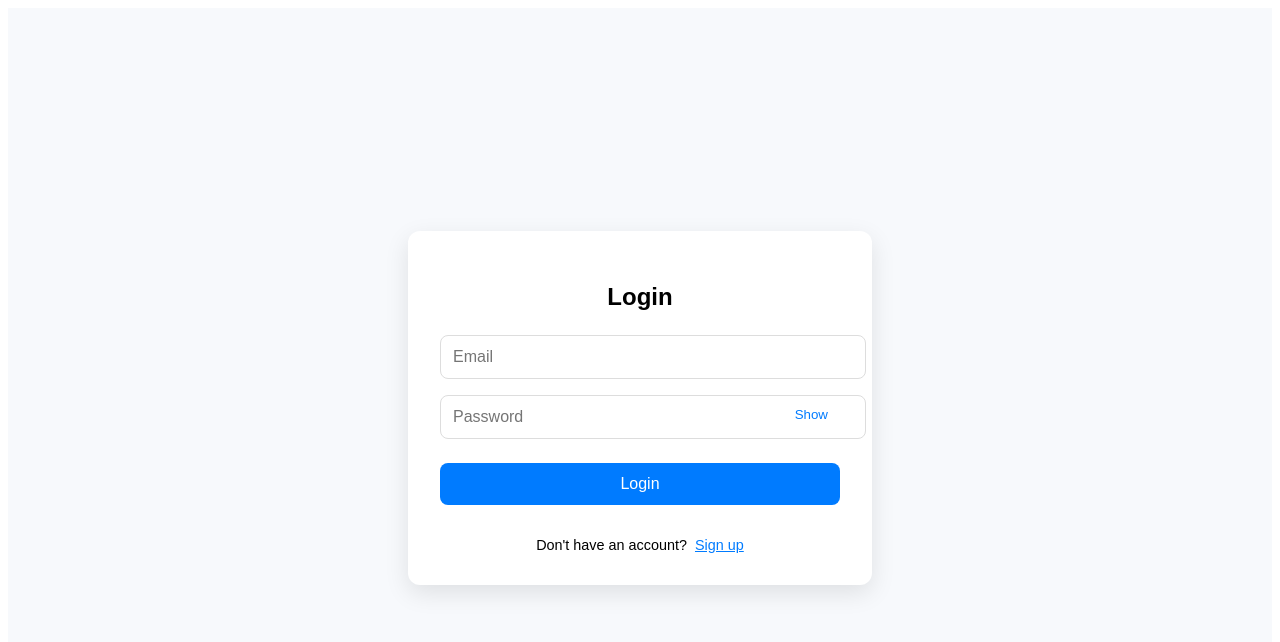
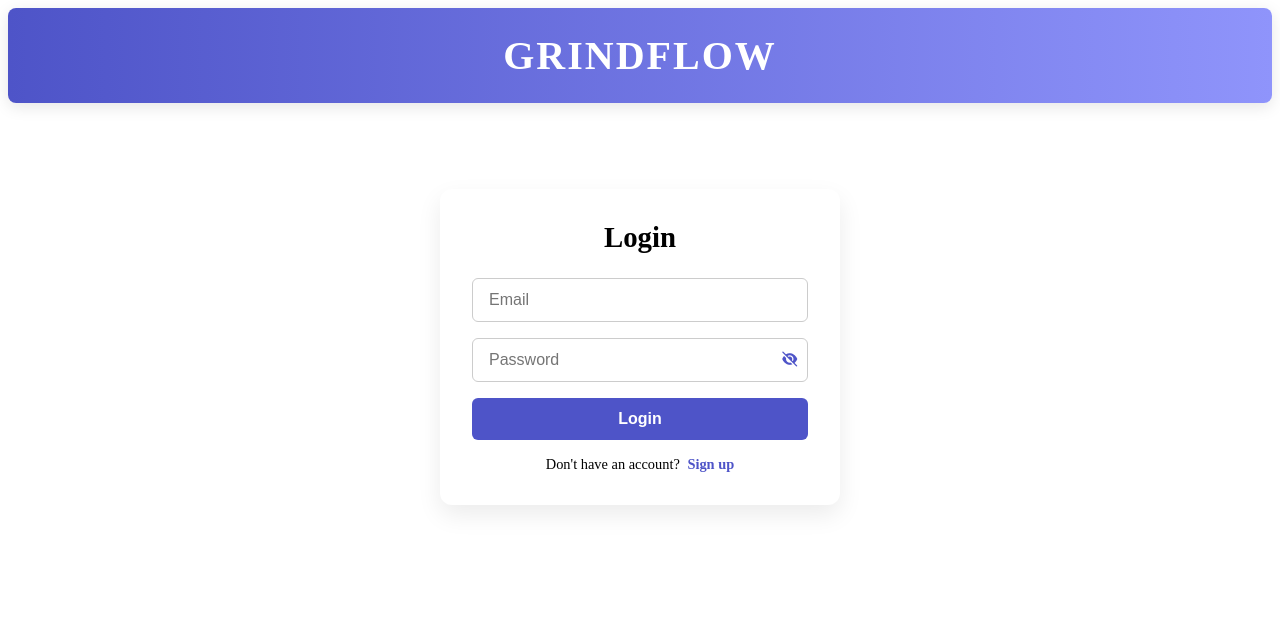
Before and after one commit to Mohammed-Dhameem/grindflow, an Angular app in the folder frontend/grindflow-frontend/: page /auth in a window 1280 px wide. Shown: the top 642 px of the page. Built offline with nearby package versions, Linux system fonts and the light colour scheme; no server answers.

Commit message:
Resolved google login hiding issues

```diff
--- a/frontend/grindflow-frontend/angular.json
+++ b/frontend/grindflow-frontend/angular.json
@@ -32,6 +32,7 @@
               }
             ],
             "styles": [
+              "node_modules/@fortawesome/fontawesome-free/css/all.min.css",
               "src/styles.css"
             ],
             "scripts": [],
--- a/frontend/grindflow-frontend/package.json
+++ b/frontend/grindflow-frontend/package.json
@@ -20,6 +20,7 @@
     "@angular/platform-server": "^19.2.0",
     "@angular/router": "^19.2.0",
     "@angular/ssr": "^19.2.6",
+    "@fortawesome/fontawesome-free": "^7.0.0",
     "express": "^4.18.2",
     "rxjs": "~7.8.0",
     "tslib": "^2.3.0",
--- a/frontend/grindflow-frontend/src/app/landing-page/landing-page.component.css
+++ b/frontend/grindflow-frontend/src/app/landing-page/landing-page.component.css
@@ -1,112 +1,153 @@
-/* General page styling */
+/* Reset default styles */
+* {
+  margin: 0;
+  padding: 0;
+  box-sizing: border-box;
+}
+
+html, body {
+  height: 100%;
+  overflow: hidden;
+  font-family: 'Segoe UI', sans-serif;
+  background-color: #f9f9f9;
+}
+
+/* Master screen wrapper */
+.screenfix {
+  height: 100dvh;
+  display: flex;
+  flex-direction: column;
+}
+
+/* Header section with brand */
+.site-header {
+  padding: 1.5rem 0;
+  text-align: center;
+  background: linear-gradient(to right, #4e54c8, #8f94fb);
+  border-radius: 8px;
+  box-shadow: 0 4px 16px rgba(0, 0, 0, 0.1);
+}
+
+.brand-name {
+  font-size: 2.5rem;
+  font-weight: 800;
+  color: white;
+  letter-spacing: 2px;
+}
+
+/* Centered container for forms */
 .container {
+  margin-top: 70px;
   display: flex;
   justify-content: center;
   align-items: center;
-  height: 100vh;
-  background: #f7f9fc;
-  font-family: Arial, sans-serif;
+  padding: 1rem;
 }
 
-/* Auth card */
+/* Auth box style */
 .auth-box {
   width: 100%;
   max-width: 400px;
   padding: 2rem;
+  background-color: #fff;
   border-radius: 12px;
-  background-color: white;
-  box-shadow: 0 8px 24px rgba(0, 0, 0, 0.1);
+  box-shadow: 0 10px 24px rgba(0, 0, 0, 0.08);
+  text-align: center;
 }
 
-/* Headings */
 .auth-box h2 {
-  text-align: center;
   margin-bottom: 1.5rem;
+  font-size: 1.8rem;
+  font-weight: 700;
 }
 
-/* Input fields */
-.auth-box input {
+/* Inputs */
+.auth-box input[type="email"],
+.auth-box input[type="password"],
+.auth-box input[type="text"] {
   width: 100%;
-  padding: 0.75rem;
+  padding: 0.75rem 1rem;
   margin-bottom: 1rem;
-  border: 1px solid #ddd;
-  border-radius: 8px;
+  border: 1px solid #ccc;
+  border-radius: 6px;
   font-size: 1rem;
 }
 
-/* Submit buttons */
-.auth-box button[type="submit"] {
-  width: 100%;
-  padding: 0.75rem;
-  background-color: #007bff;
-  color: white;
-  border: none;
-  border-radius: 8px;
-  cursor: pointer;
-  font-size: 1rem;
-  margin-top: 0.5rem;
-  transition: background 0.3s;
-}
-
-.auth-box button[type="submit"]:hover {
-  background-color: #0056b3;
-}
-
-/* Toggle link */
-.toggle-text {
-  text-align: center;
-  margin-top: 1rem;
-  font-size: 0.9rem;
-}
-
-.toggle-text a {
-  color: #007bff;
-  cursor: pointer;
-  margin-left: 4px;
-  text-decoration: underline;
-}
-
-/* Google login button */
-.google-btn {
-  margin: 1rem auto;
-  display: flex;
-  justify-content: center;
-}
-
-/* Message */
-.message {
-  text-align: center;
-  margin-top: 1rem;
-  color: #555;
-}
-
-/* Password field with show/hide toggle */
+/* Password toggle */
 .password-field {
   position: relative;
 }
 
 .toggle-btn {
   position: absolute;
-  top: 0;
-  right: 0;
-  padding: 0.75rem;
+  right: 10px;
+  top: 35%;
+  transform: translateY(-50%);
   background: none;
   border: none;
-  color: #007bff;
+  color: #4e54c8;
+  font-weight: 600;
   cursor: pointer;
 }
 
-/* Modal for duplicate email */
-.modal {
+/* Submit button */
+.auth-box button[type="submit"] {
+  width: 100%;
+  padding: 0.75rem;
+  background-color: #4e54c8;
+  color: white;
+  border: none;
+  border-radius: 6px;
+  font-size: 1rem;
+  font-weight: 600;
+  cursor: pointer;
+  transition: background 0.3s ease;
+}
+
+.auth-box button[type="submit"]:hover {
+  background-color: #3b42b0;
+}
+
+/* Toggle text */
+.toggle-text {
+  margin-top: 1rem;
+  font-size: 0.9rem;
+}
+
+.toggle-text a {
+  color: #4e54c8;
+  font-weight: 600;
+  margin-left: 4px;
+  cursor: pointer;
+}
+
+/* Message */
+.message {
+  margin-top: 1rem;
+  color: #e74c3c;
+  font-weight: 600;
+}
+
+/* Google button section */
+.google-section {
+  margin: 1rem 0;
+}
+
+.google-btn {
+  width: 100%;
+}
+
+/* Modal backdrop */
+.modal-backdrop {
   position: fixed;
   top: 0;
   left: 0;
   width: 100%;
   height: 100%;
-  background: rgba(0, 0, 0, 0.4);
+  background-color: rgba(0, 0, 0, 0.5);
   display: flex;
+  align-items: center;
   justify-content: center;
-  align-items: center;
 }
 
 .modal-content {
@@ -114,19 +155,5 @@
   padding: 2rem;
   border-radius: 10px;
   text-align: center;
-  box-shadow: 0 4px 20px rgba(0, 0, 0, 0.2);
+  max-width: 300px;
 }
-
-.modal-content h3 {
-  margin-bottom: 1rem;
-}
-
-.modal-content button {
-  padding: 0.5rem 1.25rem;
-  background-color: #007bff;
-  color: white;
-  border: none;
-  border-radius: 6px;
-  cursor: pointer;
-  margin-top: 1rem;
-}
--- a/frontend/grindflow-frontend/src/app/landing-page/landing-page.component.html
+++ b/frontend/grindflow-frontend/src/app/landing-page/landing-page.component.html
@@ -1,17 +1,24 @@
+<!-- BRAND HEADER -->
+<header class="site-header">
+    <h1 class="brand-name">GRINDFLOW</h1>
+</header>
+
 <div class="container">
     <div class="auth-box">
+        <!-- Title -->
         <h2>{{ isLoginView ? 'Login' : 'Sign Up' }}</h2>
 
         <!-- LOGIN FORM -->
-        <form *ngIf="isLoginView" (ngSubmit)="onLoginSubmit()" novalidate>
-            <input type="email" [(ngModel)]="loginForm.email" name="email" placeholder="Email" required
+        <form *ngIf="isLoginView" #loginFormRef="ngForm" (ngSubmit)="onLoginSubmit()" novalidate>
+            <input type="email" name="email" [(ngModel)]="loginForm.email" placeholder="Email" required
                 autocomplete="email" />
 
             <div class="password-field">
-                <input [type]="showPassword ? 'text' : 'password'" [(ngModel)]="loginForm.password" name="password"
+                <input [type]="showPassword ? 'text' : 'password'" name="password" [(ngModel)]="loginForm.password"
                     placeholder="Password" required autocomplete="current-password" />
-                <button type="button" (click)="togglePasswordVisibility()" class="toggle-btn">
-                    {{ showPassword ? 'Hide' : 'Show' }}
+                <button type="button" class="toggle-btn" (click)="togglePasswordVisibility()"
+                    [attr.aria-label]="showPassword ? 'Hide password' : 'Show password'">
+                    <i [ngClass]="showPassword ? 'fas fa-eye' : 'fas fa-eye-slash'"></i>
                 </button>
             </div>
 
@@ -21,17 +28,18 @@
         </form>
 
         <!-- SIGNUP FORM -->
-        <form *ngIf="!isLoginView" (ngSubmit)="onSignupSubmit()" novalidate>
-            <input type="text" [(ngModel)]="signupForm.name" name="name" placeholder="Full Name" required
+        <form *ngIf="!isLoginView" #signupFormRef="ngForm" (ngSubmit)="onSignupSubmit()" novalidate>
+            <input type="text" name="name" [(ngModel)]="signupForm.name" placeholder="Full Name" required
                 autocomplete="name" />
-            <input type="email" [(ngModel)]="signupForm.email" name="email" placeholder="Email" required
+            <input type="email" name="email" [(ngModel)]="signupForm.email" placeholder="Email" required
                 autocomplete="email" />
 
             <div class="password-field">
-                <input [type]="showPassword ? 'text' : 'password'" [(ngModel)]="signupForm.password" name="password"
+                <input [type]="showPassword ? 'text' : 'password'" name="password" [(ngModel)]="signupForm.password"
                     placeholder="Password" required autocomplete="new-password" />
-                <button type="button" (click)="togglePasswordVisibility()" class="toggle-btn">
-                    {{ showPassword ? 'Hide' : 'Show' }}
+                <button type="button" class="toggle-btn" (click)="togglePasswordVisibility()"
+                    [attr.aria-label]="showPassword ? 'Hide password' : 'Show password'">
+                    <i [ngClass]="showPassword ? 'fas fa-eye' : 'fas fa-eye-slash'"></i>
                 </button>
             </div>
 
@@ -40,31 +48,31 @@
             </button>
         </form>
 
-        <!-- GOOGLE SIGN-IN BUTTON -->
+        <!-- GOOGLE SIGN-IN (Always Rendered) -->
         <div class="google-section">
-            <div id="google-button" class="google-btn"></div>
+            <div id="google-button" class="google-btn" aria-label="Sign in with Google"></div>
         </div>
 
-        <!-- TOGGLE BETWEEN LOGIN/SIGNUP -->
+        <!-- TOGGLE LOGIN/SIGNUP -->
         <div class="toggle-text">
-            <span>
-                {{ isLoginView ? "Don't have an account?" : "Already have an account?" }}
-            </span>
+            <span>{{ isLoginView ? "Don't have an account?" : "Already have an account?" }}</span>
             <a role="button" tabindex="0" (click)="toggleView()">
                 {{ isLoginView ? 'Sign up' : 'Login' }}
             </a>
         </div>
 
-        <!-- FORM ERROR / INFO MESSAGE -->
+        <!-- ERROR OR SUCCESS MESSAGE -->
         <p class="message" *ngIf="message">{{ message }}</p>
     </div>
 
-    <!-- MODAL FOR EMAIL ALREADY REGISTERED -->
-    <div class="modal-backdrop" *ngIf="showEmailExistsModal">
-        <div class="modal-content">
-            <h3>Email already registered</h3>
-            <p>Please log in instead.</p>
-            <button (click)="closeModal()">OK</button>
+    <!-- EMAIL EXISTS MODAL -->
+    <ng-template [ngIf]="showEmailExistsModal">
+        <div class="modal-backdrop" role="dialog" aria-modal="true">
+            <div class="modal-content">
+                <h3>Email already registered</h3>
+                <p>Please log in instead.</p>
+                <button (click)="closeModal()">OK</button>
+            </div>
         </div>
-    </div>
+    </ng-template>
 </div>
```
Also changed, not shown: frontend/grindflow-frontend/src/app/landing-page/landing-page.component.ts (+50 -28 lines), frontend/grindflow-frontend/src/index.html (line endings or trailing spaces), 1 other file (tests, documents, lock files or other folders).
